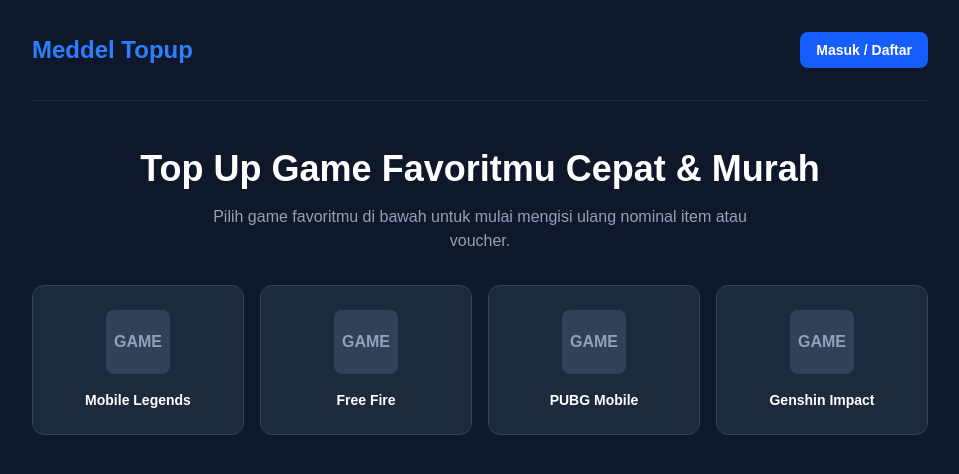
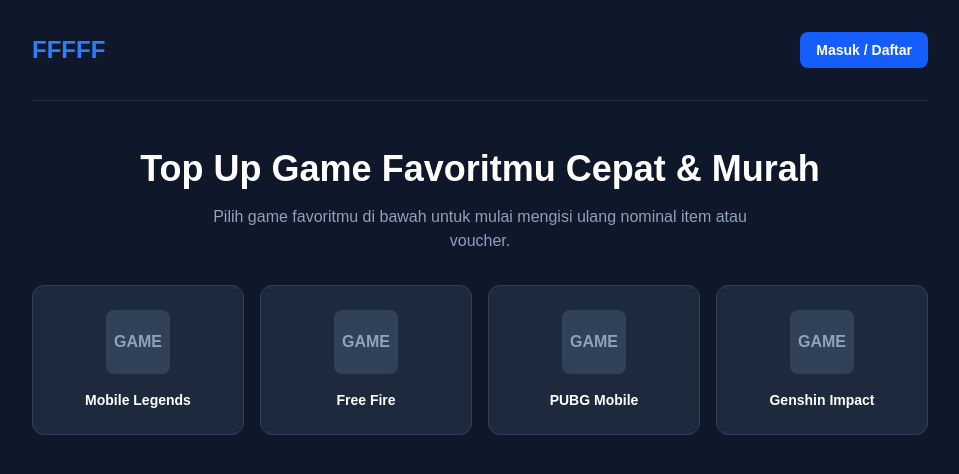
Before and after one commit to Randa00ooop/meddel-topup, a Next.js app: page / in a window 1280 px wide. Shown: the top 474 px of the page, without its empty margins (160-1119 px from the left). Built offline with nearby package versions, Linux system fonts and the light colour scheme.

Commit message:
Ganti nama toko jadi FFFFF

```diff
--- a/app/page.tsx
+++ b/app/page.tsx
@@ -12,7 +12,7 @@
     <main className="min-h-screen bg-slate-900 text-white p-8">
       {/* Header */}
       <header className="max-w-4xl mx-auto flex justify-between items-center pb-8 border-b border-slate-800">
-        <h1 className="text-2xl font-bold text-blue-500">Meddel Topup</h1>
+        <h1 className="text-2xl font-bold text-blue-500">FFFFF</h1>
         <button className="bg-blue-600 hover:bg-blue-700 px-4 py-2 rounded-lg text-sm font-semibold transition">
           Masuk / Daftar
         </button>
--- a/app/topup/[slug]/page.tsx
+++ b/app/topup/[slug]/page.tsx
@@ -64,8 +64,8 @@
                                 key={item.id}
                                 onClick={() => setSelectedItem(item.id)}
                                 className={`p-4 rounded-lg border cursor-pointer transition ${selectedItem === item.id
-                                        ? "border-blue-500 bg-blue-950/40"
-                                        : "border-slate-700 bg-slate-900 hover:border-slate-500"
+                                    ? "border-blue-500 bg-blue-950/40"
+                                    : "border-slate-700 bg-slate-900 hover:border-slate-500"
                                     }`}
                             >
                                 <div className="font-semibold text-sm">{item.name}</div>
@@ -86,8 +86,8 @@
                                 key={pay.id}
                                 onClick={() => setSelectedPayment(pay.id)}
                                 className={`p-4 rounded-lg border cursor-pointer flex justify-between items-center transition ${selectedPayment === pay.id
-                                        ? "border-blue-500 bg-blue-950/40"
-                                        : "border-slate-700 bg-slate-900 hover:border-slate-500"
+                                    ? "border-blue-500 bg-blue-950/40"
+                                    : "border-slate-700 bg-slate-900 hover:border-slate-500"
                                     }`}
                             >
                                 <span className="font-medium text-sm">{pay.name}</span>
@@ -140,7 +140,7 @@
                             <div className="bg-slate-900 p-4 rounded-lg text-center mb-6 border border-slate-700">
                                 <p className="text-xs text-slate-400 mb-1">Transfer e-Wallet / QRIS ke:</p>
                                 <p className="font-mono font-bold text-lg text-green-400">0821-xxxx-xxxx</p>
-                                <p className="text-xs text-slate-500 mt-1">a.n. Meddel Topup Store</p>
+                                <p className="text-xs text-slate-500 mt-1">a.n. FFFFF</p>
                             </div>
 
                             <div className="flex gap-3">
```
